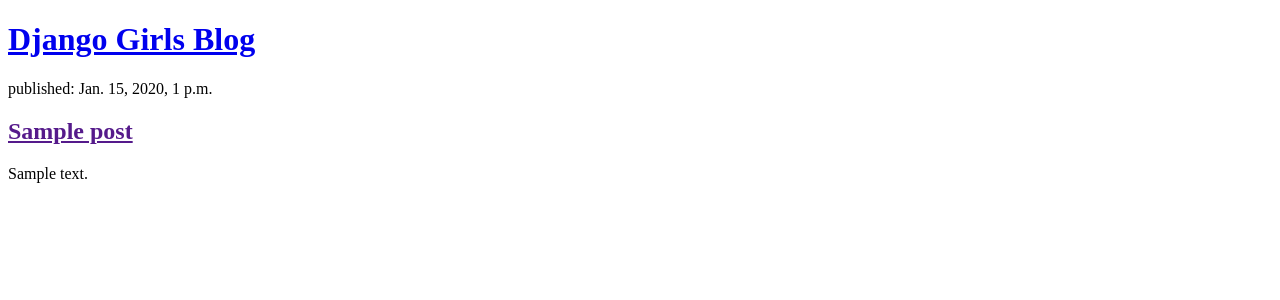
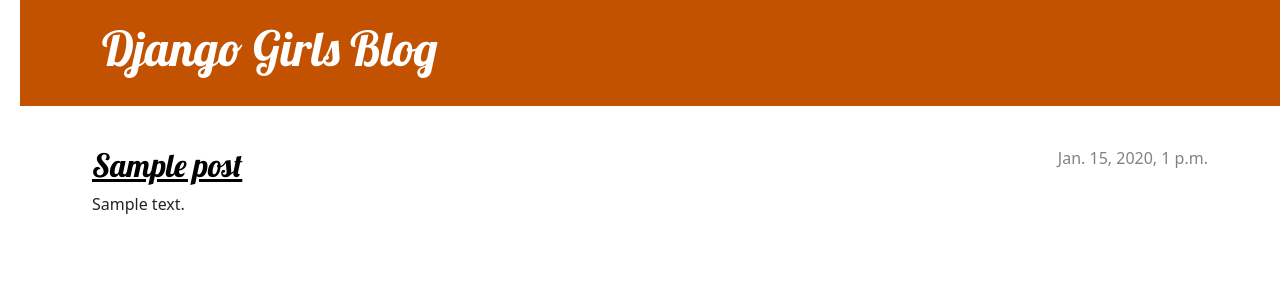
Before and after one commit to WawinyEdwin/learn-django, a Django app: page / in a window 1280 px wide. Shown: the top 300 px of the page. Run offline with Django 3.2, Linux system fonts and the light colour scheme; tables that the repository leaves empty hold one stand-in row (values such as "Sample post").

Commit message:
Added view template for detailed blog post as well as style for site

```diff
--- /dev/null
+++ b/blog/static/css/blog.css
@@ -0,0 +1,79 @@
+h1 a, h2 a {
+    color: #c25100;
+    font-family: 'Lobster';
+}
+
+body {
+    padding-left: 20px;
+}
+
+.page-header {
+    background-color: #C25100;
+    margin-top: 0;
+    margin-bottom: 40px;
+    padding: 20px 20px 20px 40px;
+}
+
+.page-header h1,
+.page-header h1 a,
+.page-header h1 a:visited,
+.page-header h1 a:active {
+    color: #ffffff;
+    font-size: 36pt;
+    text-decoration: none;
+}
+
+h1,
+h2,
+h3,
+h4 {
+    font-family: 'Lobster', cursive;
+}
+
+.date {
+    color: #828282;
+}
+
+.save {
+    float: right;
+}
+
+.post-form textarea,
+.post-form input {
+    width: 100%;
+}
+
+.top-menu,
+.top-menu:hover,
+.top-menu:visited {
+    color: #ffffff;
+    float: right;
+    font-size: 26pt;
+    margin-right: 20px;
+}
+
+.post {
+    margin-bottom: 70px;
+}
+
+.post h2 a,
+.post h2 a:visited {
+    color: #000000;
+}
+
+.post > .date,
+.post > .actions {
+    float: right;
+}
+
+.btn-secondary,
+.btn-secondary:visited {
+    color: #C25100;
+    background: none;
+    border-color: #C25100;
+}
+
+.btn-secondary:hover {
+    color: #FFFFFF;
+    background-color: #C25100;
+}
--- /dev/null
+++ b/blog/templates/blog/base.html
@@ -0,0 +1,27 @@
+{% load static %}
+<!DOCTYPE html>
+<html>
+    <head>
+        <title>Django Girls blog</title>
+        <link rel="stylesheet" href="https://cdn.jsdelivr.net/npm/bootstrap@5.1.3/dist/css/bootstrap.min.css" integrity="sha384-1BmE4kWBq78iYhFldvKuhfTAU6auU8tT94WrHftjDbrCEXSU1oBoqyl2QvZ6jIW3" crossorigin="anonymous">
+        <link href='//fonts.googleapis.com/css?family=Lobster&subset=latin,latin-ext' rel='stylesheet' type='text/css'>
+        <link rel="stylesheet" href="{% static 'css/blog.css' %}">
+    </head>
+    <body>
+        <header class="page-header">
+          <div class="container">
+              <h1><a href="/">Django Girls Blog</a></h1>
+          </div>
+        </header>
+
+        <main class="container">
+            <div class="row">
+                <div class="col">
+                {% block content %}
+
+                {% endblock %}
+                </div>
+            </div>
+        </main>
+    </body>
+</html>
--- /dev/null
+++ b/blog/templates/blog/post_detail.html
@@ -0,0 +1,3 @@
+{% extends 'blog/base.html' %}
+
+{% block content %}
--- a/blog/templates/blog/post_list.html
+++ b/blog/templates/blog/post_list.html
@@ -1,23 +1,11 @@
-<!DOCTYPE html>
-<html>
-    <head>
-        <title>Django Girls blog</title>
-    </head>
-    <body>
+{% extends 'blog/base.html' %} {% block content %} {% for post in posts %}
+<article class="post">
 
-        <header>
-            <h1><a href="/">Django Girls Blog</a></h1>
-        </header>
-    {% for post in posts %}
+  {% if post.published_date%}
+  <time class="date"> {{ post.published_date }} </time>
+  {% endif %}
 
-
-        <article>
-            <time>published: {{ post.published_date }}</time>
-            <h2><a href="">{{ post.title }}</a></h2>
-            <p>{{ post.text|linebreaksbr }}</p>
-        </article>
-
-   {% endfor %}
-
-    </body>
-</html>
+  <h2><a href="{% url 'post_detail' pk=post.pk">{{ post.title }}</a></h2>
+  <p>{{ post.text|linebreaksbr }}</p>
+</article>
+{% endfor %} {% endblock %}
--- a/blog/urls.py
+++ b/blog/urls.py
@@ -2,5 +2,6 @@ from django.urls import path
 from . import views
 
 urlpatterns = [
-    path('', views.post_list, name='post_list')
+    path('', views.post_list, name='post_list'),
+    path('post/<int:pk>/', views.post_detail, name='post_detail')
 ]
--- a/blog/views.py
+++ b/blog/views.py
@@ -1,4 +1,4 @@
-from django.shortcuts import render
+from django.shortcuts import render, get_object_or_404
 from .models import Post
 from django.utils import timezone
 
@@ -7,3 +7,8 @@ from django.utils import timezone
 def post_list(request):
     posts = Post.objects.filter(published_date__lte=timezone.now()).order_by('published_date')
     return render(request, 'blog/post_list.html', {'posts': posts})
+
+
+def post_detail(request, pk):
+    post = get_object_or_404(Post, pk=pk)
+    return render(request, 'blog/post_detail.html', {'post': post})
```
